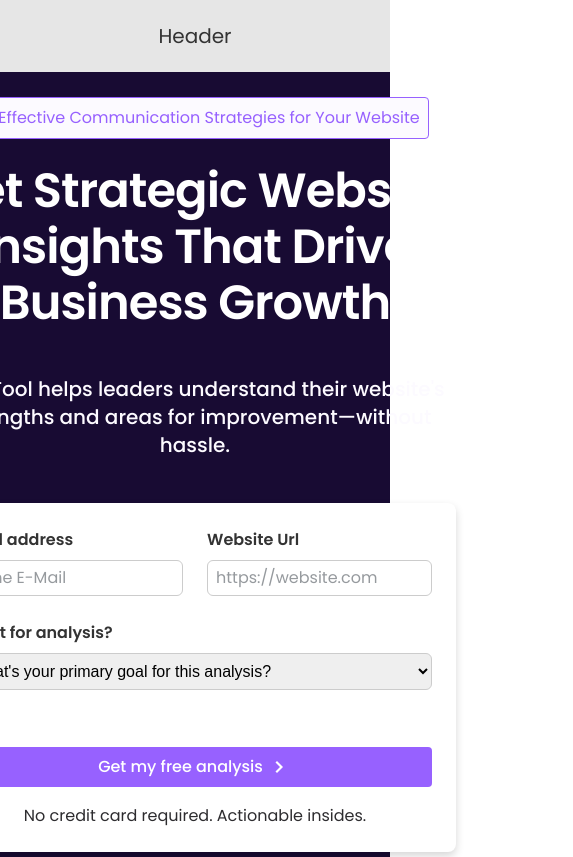
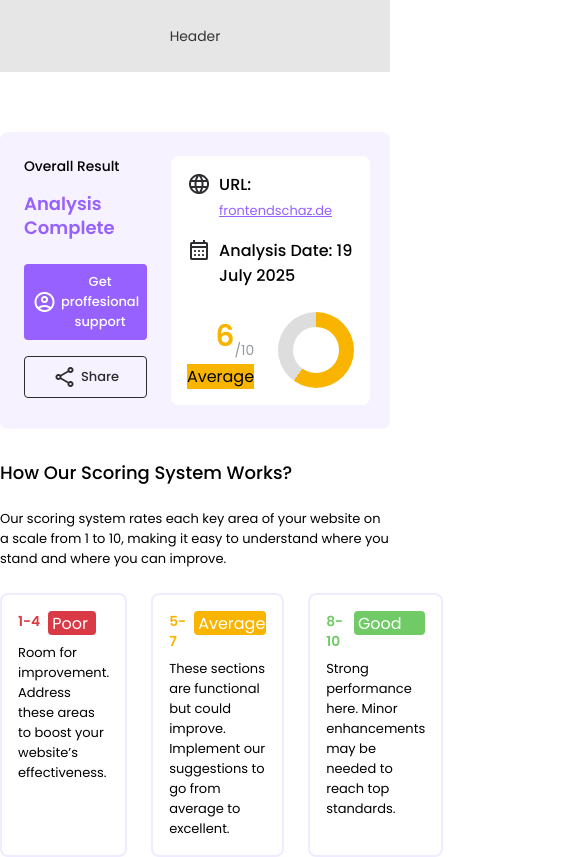
Before and after one commit to StephensSpace/TYRIOS, a Vue app: page / in a window 390 px wide. Shown: the top 857 px of the page, 573 px wide, since content can reach past the window. Built offline with nearby package versions, Linux system fonts and the light colour scheme.

Commit message:
fixing Responsibility / some Semantic mistakes

```diff
--- a/src/App.vue
+++ b/src/App.vue
@@ -6,8 +6,5 @@ import LoadingScreen from './components/LoadingScreen.vue';
 </script>
 
 <template>
-  <LandingPageStrategic />
-  <LandingPageStory />
-  <LoadingScreen />
   <ResultPage />
 </template>
--- a/src/components/LoadingScreen.vue
+++ b/src/components/LoadingScreen.vue
@@ -65,7 +65,7 @@ import Footer from "./shared/Footer.vue";
                     </div>
                 </div>
                 <p>No need to wait—We will notify you via email whenever
-                   your report is ready</p>
+                    your report is ready</p>
             </div>
         </main>
 
@@ -152,10 +152,12 @@ main {
     }
 
     p {
+        display: flex;
         margin: 0;
         font-weight: 400;
         @include mixins.font-style-small;
         gap: 3px;
+        text-align: center
     }
 
     .loading-wrapper {
@@ -168,10 +170,12 @@ main {
             display: flex;
             justify-content: center;
             gap: 16px;
+            flex-wrap: wrap;
 
             .queue-position {
                 display: flex;
                 gap: 1px;
+                white-space: nowrap;
             }
 
             .queue-number {
@@ -194,4 +198,35 @@ main {
         }
     }
 }
+
+@media (max-width: 600px) {
+
+        .queue-steps {
+            .step-box {
+
+                .circle-filled,
+                .circle-empty {
+                    width: 48px !important;
+                    height: 48px !important;
+                }
+            }
+        }
+
+
+
+}
+
+@media (max-width: 500px) {
+
+    .queue-steps {
+        align-items: center;
+        flex-wrap: wrap;
+        justify-content: center;
+        gap: 0;
+
+        .step-box {
+            padding: 2px !important;
+        }
+    }
+}
 </style>
--- a/src/components/OverallResults.vue
+++ b/src/components/OverallResults.vue
@@ -12,11 +12,11 @@
             <div class="header-btn-box">
                 <button class="pro-support-btn" @click="emit('open-overlay', 'support')">
                     <img src="../assets/icons/person.png" alt="Proffesional Help Icon">
-                    <p>Get proffesional support</p>
+                    Get proffesional support
                 </button>
                 <button class="share-btn" @click="emit('open-overlay', 'share')">
                     <img src="../assets/icons/share.png" alt="Share Icon">
-                    <p>Share</p>
+                    Share
                 </button>
 
             </div>
@@ -108,12 +108,6 @@ const emit = defineEmits<{
 
             .pro-support-btn {
                 @include mixins.form-button;
-
-                p {
-                    height: 24px;
-                    display: flex;
-                    align-items: center
-                }
             }
 
             .share-btn {
@@ -121,13 +115,7 @@ const emit = defineEmits<{
                 background-color: unset;
                 border: 1px solid var(--tyrios-dark-grey);
                 width: 100%;
-
-                p {
-                    height: 24px;
-                    display: flex;
-                    align-items: center;
-                    color: var(--tyrios-dark-grey);
-                }
+                color: var(--tyrios-dark-grey);
             }
 
             h4 {
--- a/src/components/shared/Form.vue
+++ b/src/components/shared/Form.vue
@@ -35,7 +35,7 @@
 
     <div class="submit-box">
       <button type="submit" class="submit-button">
-        <p>Get my free analysis</p>
+        Get my free analysis
         <img src="../../assets/icons/arrow.png" aria-hidden="true">
       </button>
 
--- a/src/components/shared/Hero.vue
+++ b/src/components/shared/Hero.vue
@@ -3,7 +3,7 @@
     <div class="hero-content">
       <div class="speaker-message-box">
         <img src="../../assets/icons/brand_awareness.png" alt="Brand Awareness Icon" />
-        <p>Effective Communication Strategies for Your Website</p>
+        Effective Communication Strategies for Your Website
       </div>
       <h1>{{ title }}</h1>
       <p class="subtitle">{{ props.subtitle }}</p>
@@ -29,7 +29,7 @@ const props = defineProps<HeroProps>();
 
 .hero {
   @include mixins.dflex-centered;
-  height: 844px;
+  min-height: calc(92vh - 72px);
   color: white;
   padding: 4px 0;
   background-color: var(--hero-bg-colour);
@@ -42,7 +42,6 @@ const props = defineProps<HeroProps>();
     justify-content: center;
     gap: 24px;
     max-width: 720px;
-    height: 644px;
 
     .benefits-box {
       @include mixins.dflex-centered;
--- a/src/styles/_mixins.scss
+++ b/src/styles/_mixins.scss
@@ -1,37 +1,37 @@
 @use './_variables.scss' as vars;
 
 @mixin font-style-xlarge {
-    font-size: 48px;
-    line-height: 56px;
+  font-size: clamp(32px, 4vw + 1rem, 48px);    // max=48px bleibt
+  line-height: clamp(40px, 5vw + 1rem, 56px);
 }
 
 @mixin font-style-large {
-    font-size: 40px;
-    line-height: 48px;
+  font-size: clamp(28px, 3.5vw + 1rem, 40px);
+  line-height: clamp(36px, 4vw + 1rem, 48px);
 }
 
 @mixin font-style-medium-large {
-    font-size: 32px;
-    line-height: 40px;
+  font-size: clamp(24px, 3vw + 0.5rem, 32px);
+  line-height: clamp(32px, 3.5vw + 0.5rem, 40px);
+}
+
+@mixin font-style-medium-small {
+  font-size: clamp(18px, 2vw + 0.5rem, 24px);
+  line-height: clamp(24px, 2.5vw + 0.5rem, 32px);
 }
 
 @mixin font-style-medium {
-    font-size: 20px;
-    line-height: 28px;
-}
-
-@mixin font-style-medium-small {
-    font-size: 24px;
-    line-height: 32px;
+  font-size: clamp(13px, 1.5vw + 0.5rem, 20px);
+  line-height: clamp(20px, 2vw + 0.5rem, 28px);
 }
 
 @mixin font-style-small {
-    font-size: 16px;
-    line-height: 24px;
+  font-size: clamp(13px, 1vw + 0.5rem, 16px);
+  line-height: clamp(20px, 1.5vw + 0.5rem, 24px);
 }
 
 @mixin font-style-xsmall {
-    font-size: 14px;
+  font-size: clamp(12px, 0.8vw + 0.5rem, 14px);
   line-height: 24px;
 }
 
@@ -64,14 +64,13 @@
     background-color: var(--tyrios-medium);
     padding: 8px;
     gap: 4px;
-
-    p {
+    max-width: fit-content;
+    width: 100%;
+    box-sizing: border-box;
+    flex-wrap: wrap;
     @include font-style-small;
-        margin-block: 0;
     font-weight: 400;
     color: var(--tyrios-purple);
-    }
-
     img {
         width: 24px;
         height: 24px;
@@ -92,7 +91,7 @@
     @include dflex-centered;
     display: inline-flex;
     flex-direction: row;
-    height: 40px;
+    min-height: 40px;
     border-radius: 4px;
     padding: 8px;
     gap: 4px;
@@ -102,13 +101,12 @@
     cursor: pointer;
     font-family: inherit;
 
-    p {
+
     @include font-style-small;
     margin: 0;
-        width: fit-content;
     font-weight: 500;
     color: var(--tyrios-white);
-    }
+
 }
 
 @mixin header02 {
@@ -260,3 +258,40 @@
     width: 100%;
     max-width: 408px;
 }
+
+@media (max-width: 600px) {
+  @mixin font-style-xlarge {
+    font-size: 36px;    // vorher 48px (-12)
+    line-height: 44px;  // vorher 56px (-12)
+  }
+
+  @mixin font-style-large {
+    font-size: 30px;    // vorher 40px (-10)
+    line-height: 38px;  // vorher 48px (-10)
+  }
+
+  @mixin font-style-medium-large {
+    font-size: 26px;    // vorher 32px (-6)
+    line-height: 34px;  // vorher 40px (-6)
+  }
+
+  @mixin font-style-medium-small {
+    font-size: 22px;    // vorher 24px (-2)
+    line-height: 30px;  // vorher 32px (-2)
+  }
+
+  @mixin font-style-medium {
+    font-size: 18px;    // vorher 20px (-2)
+    line-height: 26px;  // vorher 28px (-2)
+  }
+
+  @mixin font-style-small {
+    font-size: 15px;    // vorher 16px (-1)
+    line-height: 22px;  // vorher 24px (-2)
+  }
+
+  @mixin font-style-xsmall {
+    font-size: 13px;    // vorher 14px (-1)
+    line-height: 22px;  // vorher 24px (-2)
+  }
+}
```
Lines whose indentation alone changed are shown as unchanged.
